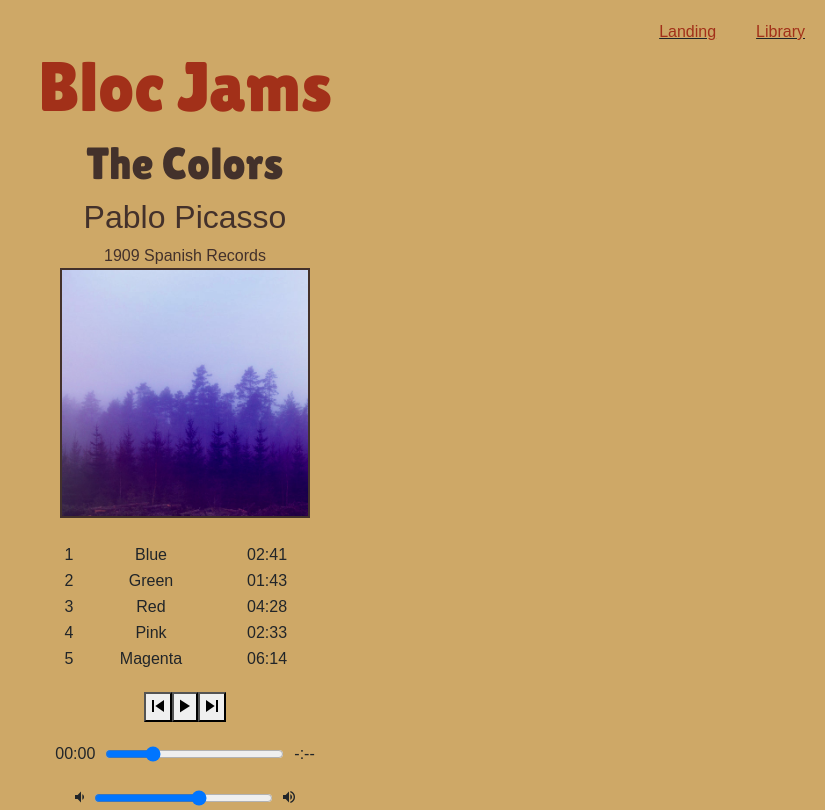
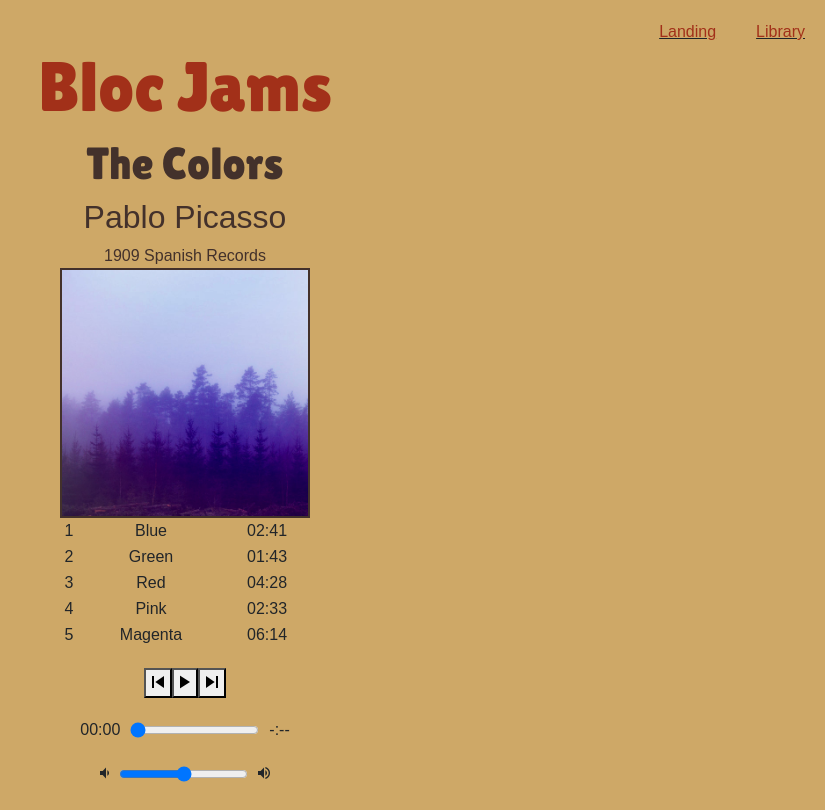
Before and after one commit to clc80/bloc-jams-react, a React (Create React App) app: page /album/the-colors in a window 1280 px wide. Shown: the whole page, without its empty margins (455-1280 px from the left). Built offline with nearby package versions, Linux system fonts and the light colour scheme.

Commit message:
fixed styling issue with player bar

```diff
--- a/src/App.css
+++ b/src/App.css
@@ -92,10 +92,7 @@ table {
   display: inline-flex;
   margin-top: 20px;
 }
-input {
-  padding-left: 40px;
-  padding-right: 10px;
-}
+
 .current-time, .ion-md-volume-low {
   padding-right: 10px;
 }
--- a/src/components/Album.js
+++ b/src/components/Album.js
@@ -140,7 +140,7 @@ this.audioElement.src = album.songs[0].audioSrc;
             alt={this.state.album.title}
           />
         </div>
-        <br/>
+
         <div className="tableAndControls">
         <table id="song-list">
           <colgroup>
```
